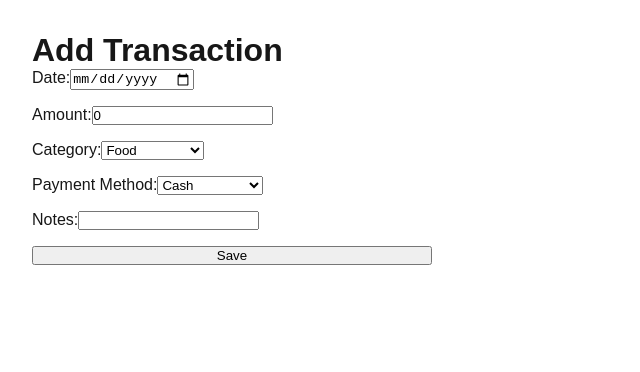
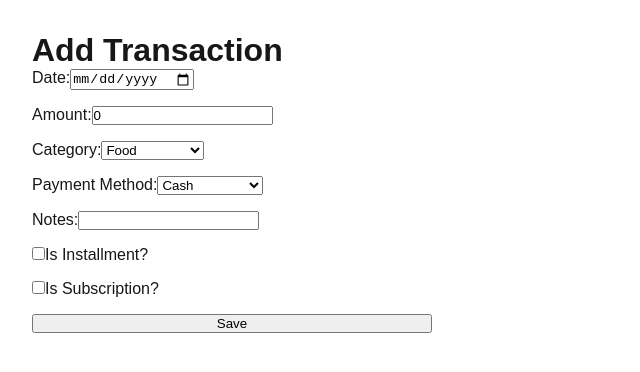
Before and after one commit to Deviant96/spending-tracker, a Next.js app: page /transactions/add in a window 1280 px wide. Shown: the top 372 px of the page, without its empty margins (0-640 px from the left). Built offline with nearby package versions, Linux system fonts and the light colour scheme.

Commit message:
Add installment and subscription fields

```diff
--- a/src/components/TransactionForm.tsx
+++ b/src/components/TransactionForm.tsx
@@ -13,6 +13,11 @@ export default function TransactionForm({ onSubmit }: Props) {
   const [category, setCategory] = useState("Food");
   const [method, setMethod] = useState("Cash");
   const [notes, setNotes] = useState("");
+  const [isInstallment, setIsInstallment] = useState<boolean>(false);
+  const [installmentTotal, setInstallmentTotal] = useState<number | undefined>(undefined);
+  const [installmentCurrent, setInstallmentCurrent] = useState<number | undefined>(undefined);
+  const [isSubscription, setIsSubscription] = useState(false);
+  const [subscriptionInterval, setSubscriptionInterval] = useState<"weekly" | "monthly" | "yearly" | undefined>(undefined);
 
   const handleSubmit = (e: React.FormEvent) => {
     e.preventDefault();
@@ -23,6 +28,10 @@ export default function TransactionForm({ onSubmit }: Props) {
       category,
       method,
       notes,
+      installmentTotal,
+      installmentCurrent,
+      isSubscription,
+      subscriptionInterval
     };
     onSubmit(newTransaction);
   };
@@ -78,6 +87,68 @@ export default function TransactionForm({ onSubmit }: Props) {
         <input type="text" value={notes} onChange={(e) => setNotes(e.target.value)} />
       </label>
 
+      {/* 🔹 Installment Fields */}
+      <label>
+        <input
+          type="checkbox"
+          name="isInstallment"
+          checked={isInstallment}
+          onChange={(e) => setIsInstallment(e.target.checked)}
+        />
+        Is Installment?
+      </label>
+      {isInstallment && (
+        <>
+          <input
+            type="number"
+            name="installmentCurrent"
+            placeholder="Installment Current (e.g. 2)"
+            value={installmentCurrent || ""}
+            onChange={(e) => setInstallmentCurrent(e.target.value === "" ? undefined : Number(e.target.value))}
+            min={1}
+          />
+          <input
+            type="number"
+            name="installmentTotal"
+            placeholder="Installment Total (e.g. 4)"
+            value={installmentTotal || ""}
+            onChange={(e) => setInstallmentTotal(e.target.value === "" ? undefined : Number(e.target.value))}
+            min={1}
+          />
+        </>
+      )}
+
+      {/* 🔹 Subscription Fields */}
+      <label>
+        <input
+          type="checkbox"
+          name="isSubscription"
+          checked={isSubscription || false}
+          onChange={(e) => setIsSubscription(e.target.checked)}
+        />
+        Is Subscription?
+      </label>
+
+      {isSubscription && (
+        <select
+          name="subscriptionInterval"
+          value={subscriptionInterval || ""}
+          onChange={(e) =>
+            setSubscriptionInterval(
+              e.target.value === ""
+                ? undefined
+                : e.target.value as "weekly" | "monthly" | "yearly"
+            )
+          }
+          required
+        >
+          <option value="">Select Interval</option>
+          <option value="weekly">Weekly</option>
+          <option value="monthly">Monthly</option>
+          <option value="yearly">Yearly</option>
+        </select>
+      )}
+
       <button type="submit">Save</button>
     </form>
   );
--- a/src/types/index.ts
+++ b/src/types/index.ts
@@ -5,6 +5,10 @@ export type Transaction = {
   category: string;
   method: string;
   notes?: string;
+  installmentTotal?: number;
+  installmentCurrent?: number;
+  isSubscription?: boolean;
+  subscriptionInterval?: "weekly" | "monthly" | "yearly";
 };
 
 export type Category = {
```
Also changed, not shown: src/components/TransactionList.tsx (+16 -0 lines).
